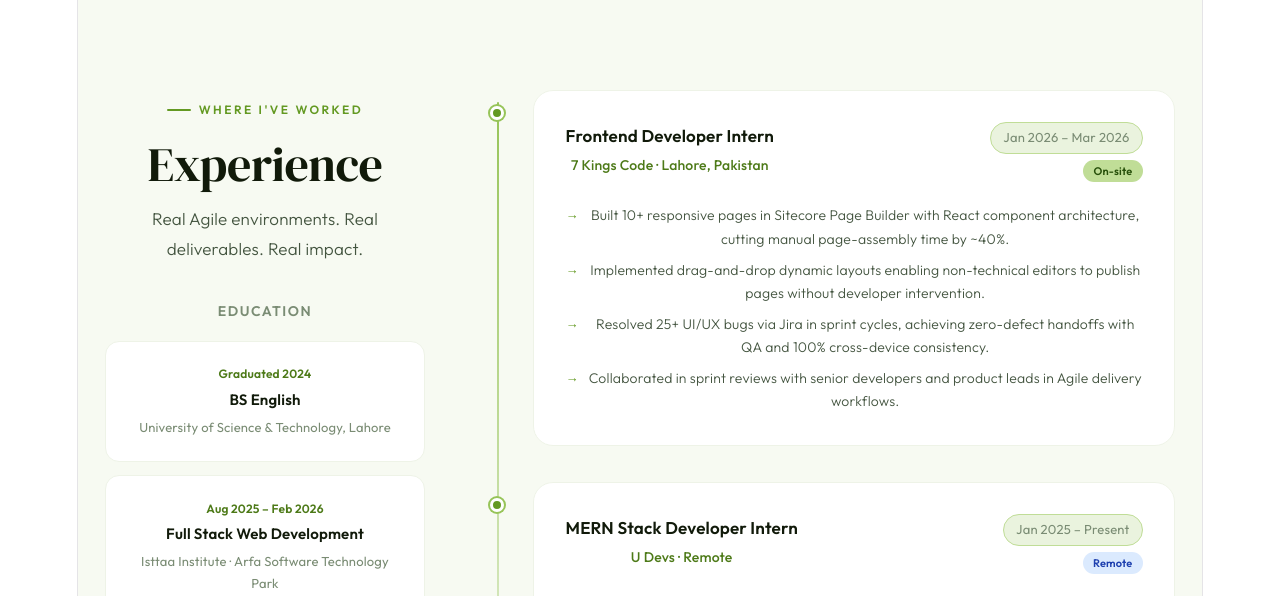
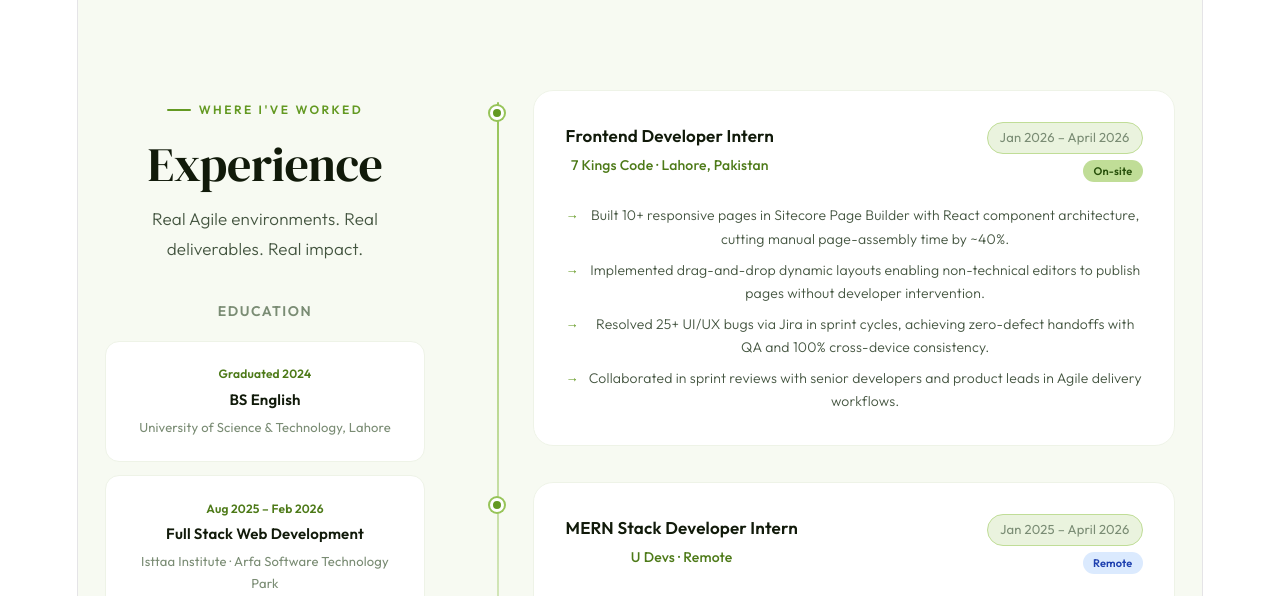
Before and after one commit to alihaiderwebdev/alihaider-portfolio, a React (Vite) app: page / in a window 1280 px wide. Shown: the part 3400-3996 px from the top of the page. Built offline with nearby package versions, Linux system fonts and the light colour scheme.

Commit message:
personal data updated

```diff
--- a/src/data/portfolio.js
+++ b/src/data/portfolio.js
@@ -102,7 +102,7 @@ export const experience = [
     role: "Frontend Developer Intern",
     company: "7 Kings Code",
     location: "Lahore, Pakistan",
-    period: "Jan 2026 – Mar 2026",
+    period: "Jan 2026 – April 2026",
     type: "On-site",
     bullets: [
       "Built 10+ responsive pages in Sitecore Page Builder with React component architecture, cutting manual page-assembly time by ~40%.",
@@ -115,7 +115,7 @@ export const experience = [
     role: "MERN Stack Developer Intern",
     company: "U Devs",
     location: "Remote",
-    period: "Jan 2025 – Present",
+    period: "Jan 2025 – April 2026",
     type: "Remote",
     bullets: [
       "Developed 5+ full-stack application modules (auth, CRUD, API integration) using the complete MERN stack.",
```
